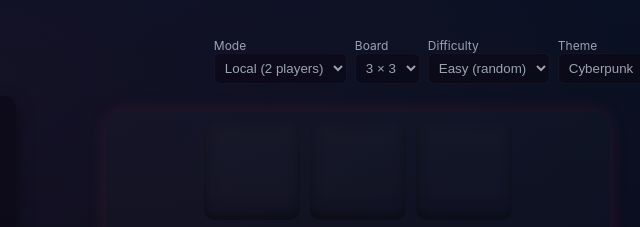
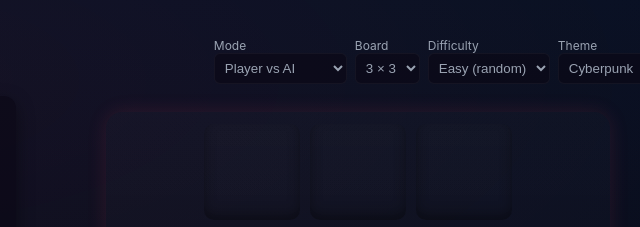
Before and after one commit to bksiddhant/tic-tac-toe, a plain HTML site: page index.html in a window 1280 px wide. Shown: the top 227 px of the page, 282-922 px from the left. Drawn offline with Linux system fonts and the light colour scheme.

Commit message:
Made AI mode the default

```diff
--- a/index.html
+++ b/index.html
@@ -15,7 +15,7 @@
           Mode
           <select id="modeSelect" title="Local or vs AI">
             <option value="local">Local (2 players)</option>
-            <option value="ai">Player vs AI</option>
+            <option value="ai" selected>Player vs AI</option>
           </select>
         </label>
 
```
